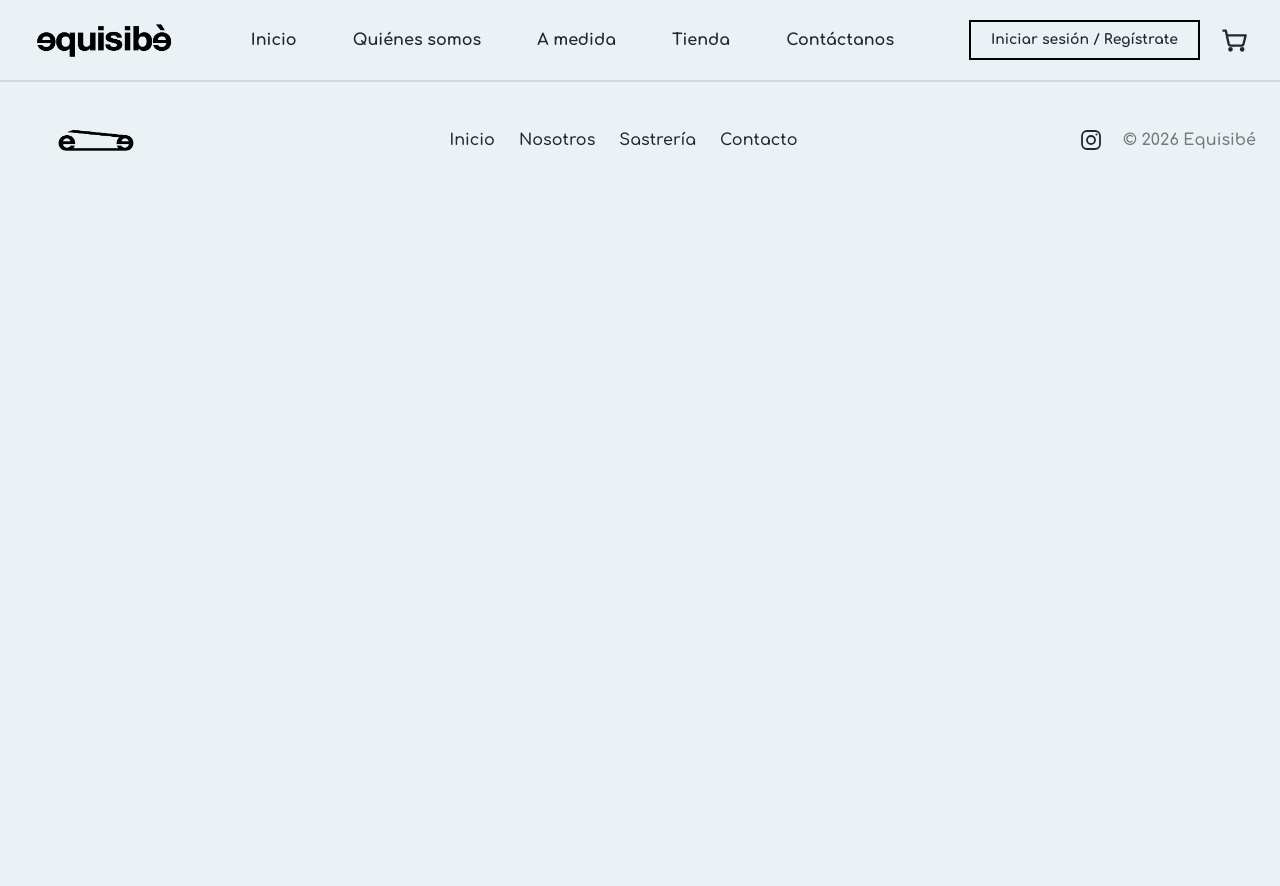
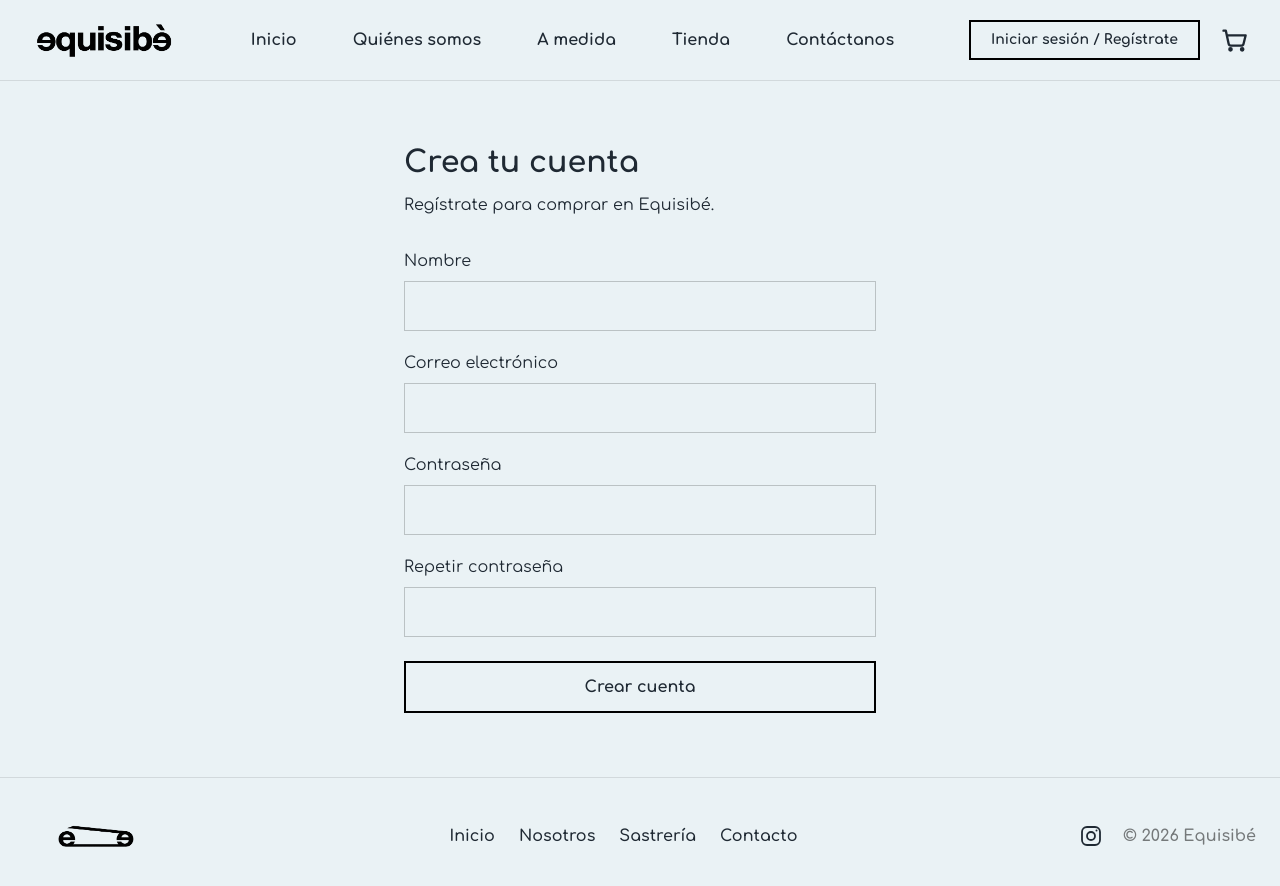
Before and after one commit to andreaperezgon/equisibe-frontend, a Vue app: page /register in a window 1280 px wide. Shown: the top 886 px of the page. Before the commit the page ends 800 px from the top, so only its background shows below. Built offline with nearby package versions, Linux system fonts and the light colour scheme.

Commit message:
feat: add registration page and form fields

```diff
--- /dev/null
+++ b/src/components/auth/RegisterForm.vue
@@ -0,0 +1,58 @@
+<script setup>
+import { reactive } from 'vue'
+
+const form = reactive({
+  name: '',
+  email: '',
+  password: '',
+  confirmPassword: '',
+})
+</script>
+<template>
+  <form @submit.prevent>
+<label for="name">Nombre</label>
+<input
+  id="name"
+  v-model="form.name"
+  type="text"
+  autocomplete="name"
+  required
+  class="mt-2 w-full border border-black/20 bg-transparent px-4 py-3"
+/>
+<label for="email" class="mt-5 block">Correo electrónico</label>
+<input
+  id="email"
+  v-model="form.email"
+  type="email"
+  autocomplete="email"
+  required
+  class="mt-2 w-full border border-black/20 bg-transparent px-4 py-3"
+/>
+<label for="password" class="mt-5 block">Contraseña</label>
+<input
+  id="password"
+  v-model="form.password"
+  type="password"
+  autocomplete="new-password"
+  minlength="8"
+  required
+  class="mt-2 w-full border border-black/20 bg-transparent px-4 py-3"
+/>
+<label for="confirmPassword" class="mt-5 block">Repetir contraseña</label>
+<input
+  id="confirmPassword"
+  v-model="form.confirmPassword"
+  type="password"
+  autocomplete="new-password"
+  minlength="8"
+  required
+  class="mt-2 w-full border border-black/20 bg-transparent px-4 py-3"
+/>
+<button
+  type="submit"
+  class="mt-6 w-full border-2 border-black px-5 py-3 font-bold transition hover:bg-black hover:text-white"
+>
+  Crear cuenta
+</button>
+  </form>
+</template>
--- a/src/router/index.js
+++ b/src/router/index.js
@@ -3,6 +3,8 @@ import HomeView from '../views/HomeView.vue'
 import AboutView from '../views/AboutView.vue'
 import TailoringView from '../views/TailoringView.vue'
 import ContactView from '../views/ContactView.vue'
+import RegisterView from '../views/RegisterView.vue'
+
 const routes = [
   {
     path: '/',
@@ -24,6 +26,11 @@ const routes = [
   name: 'contact',
   component: ContactView,
 },
+{
+  path: '/register',
+  name: 'register',
+  component: RegisterView,
+},
 ]
 
 const router = createRouter({
--- /dev/null
+++ b/src/views/RegisterView.vue
@@ -0,0 +1,12 @@
+<script setup>
+import RegisterForm from '../components/auth/RegisterForm.vue'
+</script>
+
+<template>
+  <main class="mx-auto max-w-lg px-5 py-16">
+    <h1 class="text-3xl font-bold">Crea tu cuenta</h1>
+    <p class="mb-8 mt-3">Regístrate para comprar en Equisibé.</p>
+
+    <RegisterForm />
+  </main>
+</template>
```
